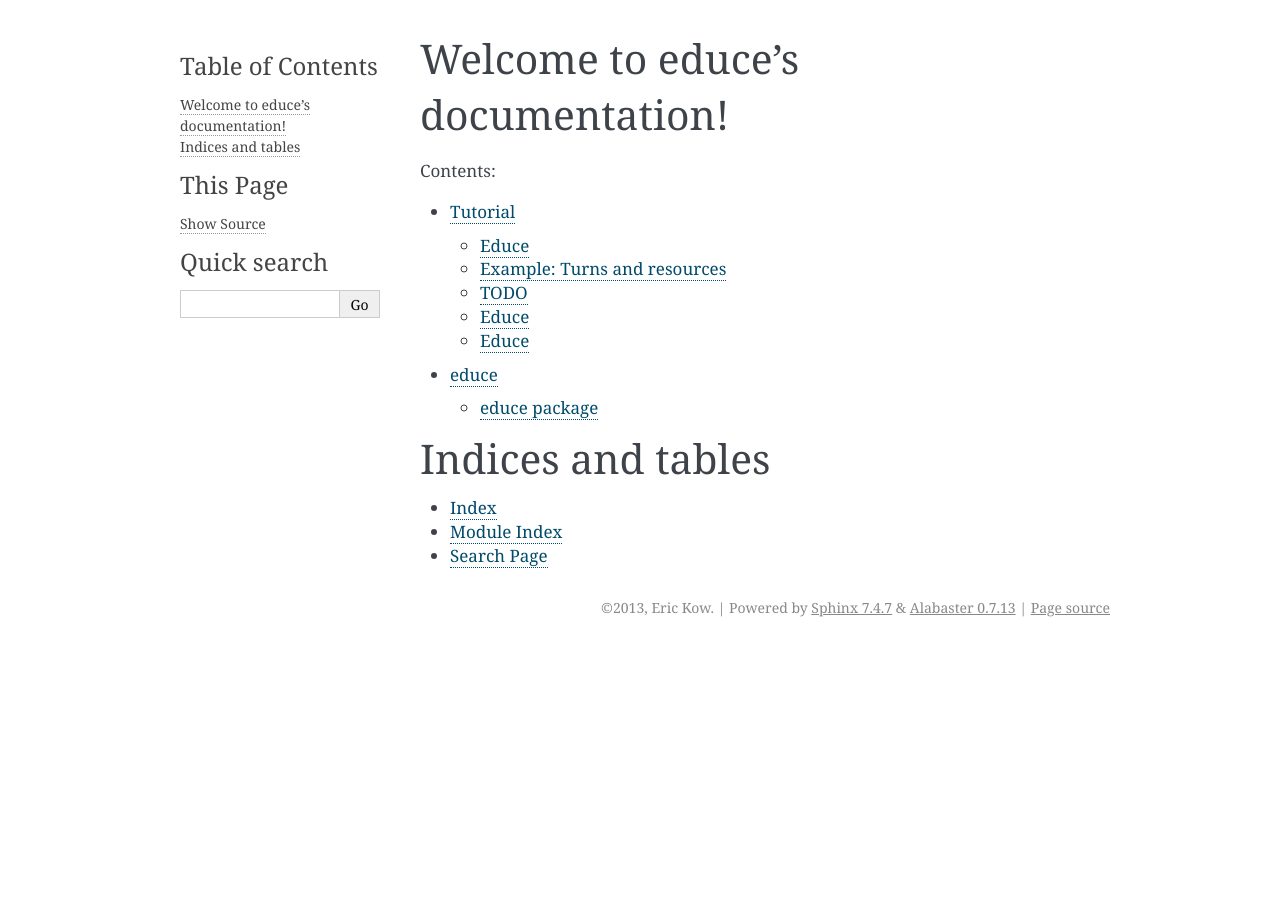
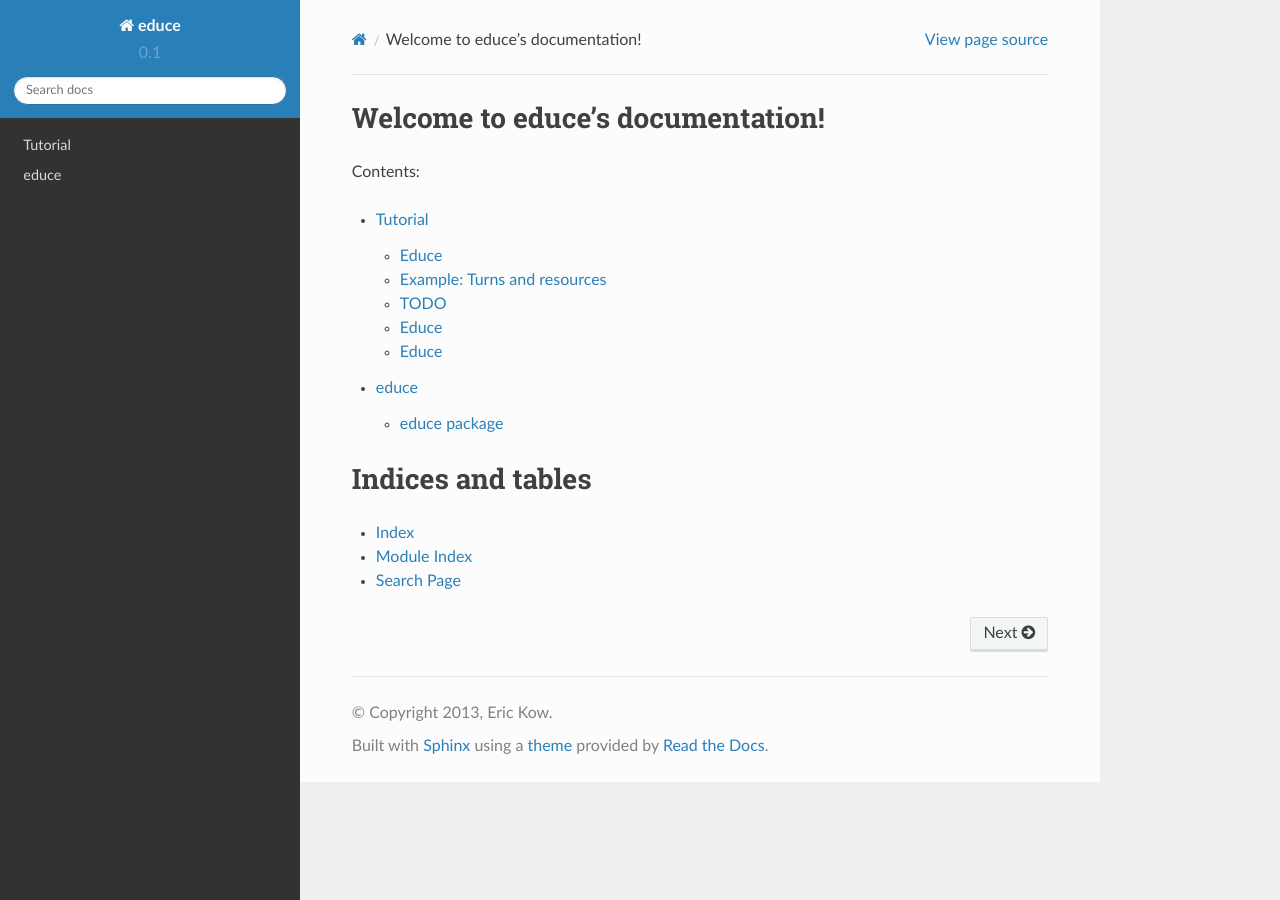
Before and after one commit to irit-melodi/educe, a Sphinx documentation site: the page built from docs/index.rst, in a window 1280 px wide. Built offline with Sphinx 7.4.7 and the Read the Docs theme 2.0.0, drawn with Linux system fonts in a browser that asks for light colours; pages that are not in the unit, such as notebooks, are missing from menus.

Commit message:
DOC switch to rtd theme
So we know what it should actually look like

```diff
--- a/docs/conf.py
+++ b/docs/conf.py
@@ -13,6 +13,8 @@
 
 import os
 import sys
+
+import sphinx_rtd_theme
 
 # If extensions (or modules to document with autodoc) are in another directory,
 # add these directories to sys.path here. If the directory is relative to the
@@ -96,7 +98,7 @@
 
 # The theme to use for HTML and HTML Help pages.  See the documentation for
 # a list of builtin themes.
-# html_theme = 'default'
+html_theme = 'sphinx_rtd_theme'
 
 # This is to force Read The Docs to use the default blue Sphinx theme.
 # I actually quite like the grey RTD one, but it's less useful for autodoc
@@ -109,7 +111,7 @@
 #html_theme_options = {}
 
 # Add any paths that contain custom themes here, relative to this directory.
-#html_theme_path = []
+html_theme_path = [sphinx_rtd_theme.get_html_theme_path()]
 
 # The name for this set of Sphinx documents.  If None, it defaults to
 # "<project> v<release> documentation".
```
